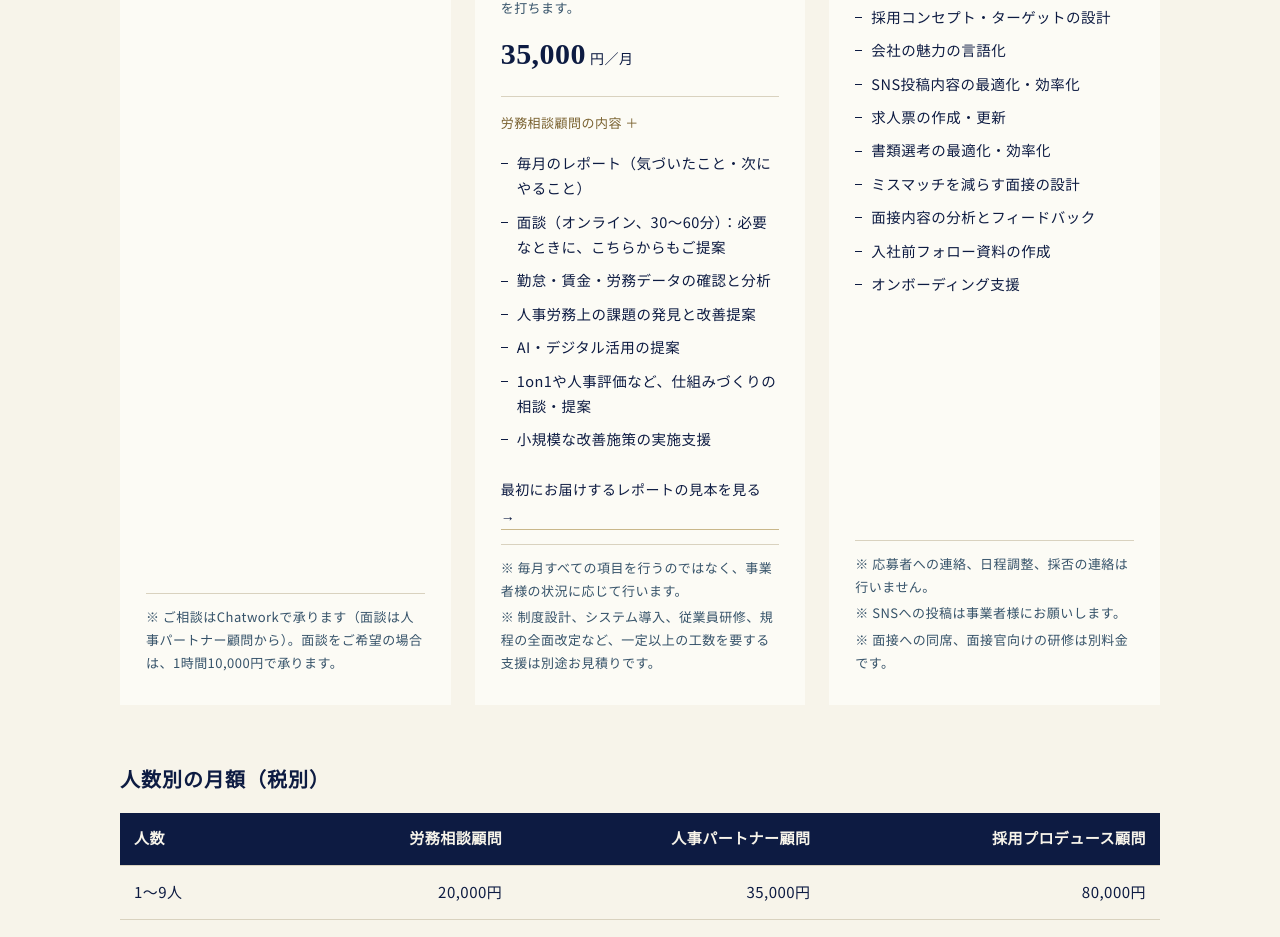
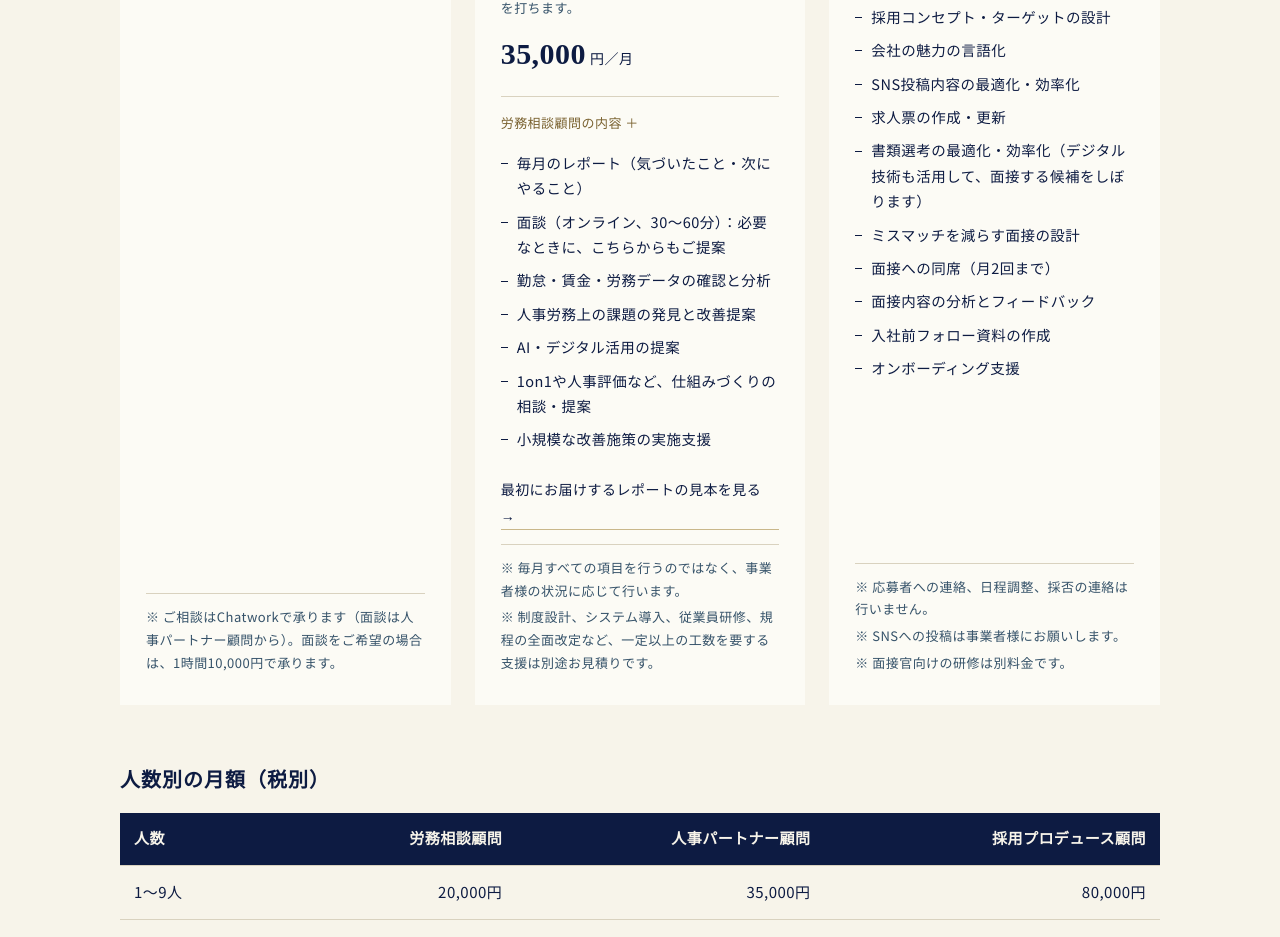
Before and after one commit to exhoumu/exhoumu.github.io, a plain HTML site: page price.html in a window 1280 px wide. Shown: the part 1354-2291 px from the top of the page. Drawn offline with Linux system fonts and the light colour scheme.

Commit message:
採用プロデュース顧問に面接への同席（月2回まで）を含める
Co-Authored-By: Claude Opus 5.5 <noreply@anthropic.com>
Claude-Session: https://claude.ai/code/session_014weCxJY7tZ5NugDZfqVeVQ

```diff
--- a/price.html
+++ b/price.html
@@ -87,11 +87,11 @@
             <p class="price">80,000<small>円／月</small></p>
           </div>
           <span style="font-size: 13px; color: #7A6230">人事パートナー顧問の内容 ＋</span>
-          <ul class="list"><li>面談は訪問も可能（札幌市および近郊は訪問料なし）</li><li>採用コンセプト・ターゲットの設計</li><li>会社の魅力の言語化</li><li>SNS投稿内容の最適化・効率化</li><li>求人票の作成・更新</li><li>書類選考の最適化・効率化</li><li>ミスマッチを減らす面接の設計</li><li>面接内容の分析とフィードバック</li><li>入社前フォロー資料の作成</li><li>オンボーディング支援</li></ul>
+          <ul class="list"><li>面談は訪問も可能（札幌市および近郊は訪問料なし）</li><li>採用コンセプト・ターゲットの設計</li><li>会社の魅力の言語化</li><li>SNS投稿内容の最適化・効率化</li><li>求人票の作成・更新</li><li>書類選考の最適化・効率化（デジタル技術も活用して、面接する候補をしぼります）</li><li>ミスマッチを減らす面接の設計</li><li>面接への同席（月2回まで）</li><li>面接内容の分析とフィードバック</li><li>入社前フォロー資料の作成</li><li>オンボーディング支援</li></ul>
           <div style="margin-top: auto; padding-top: 12px; border-top: 1px solid #D9D2BF; display: flex; flex-direction: column; gap: 4px">
             <p class="nt">※ 応募者への連絡、日程調整、採否の連絡は行いません。</p>
             <p class="nt">※ SNSへの投稿は事業者様にお願いします。</p>
-            <p class="nt">※ 面接への同席、面接官向けの研修は別料金です。</p>
+            <p class="nt">※ 面接官向けの研修は別料金です。</p>
           </div>
         </div>
       </div>
```
